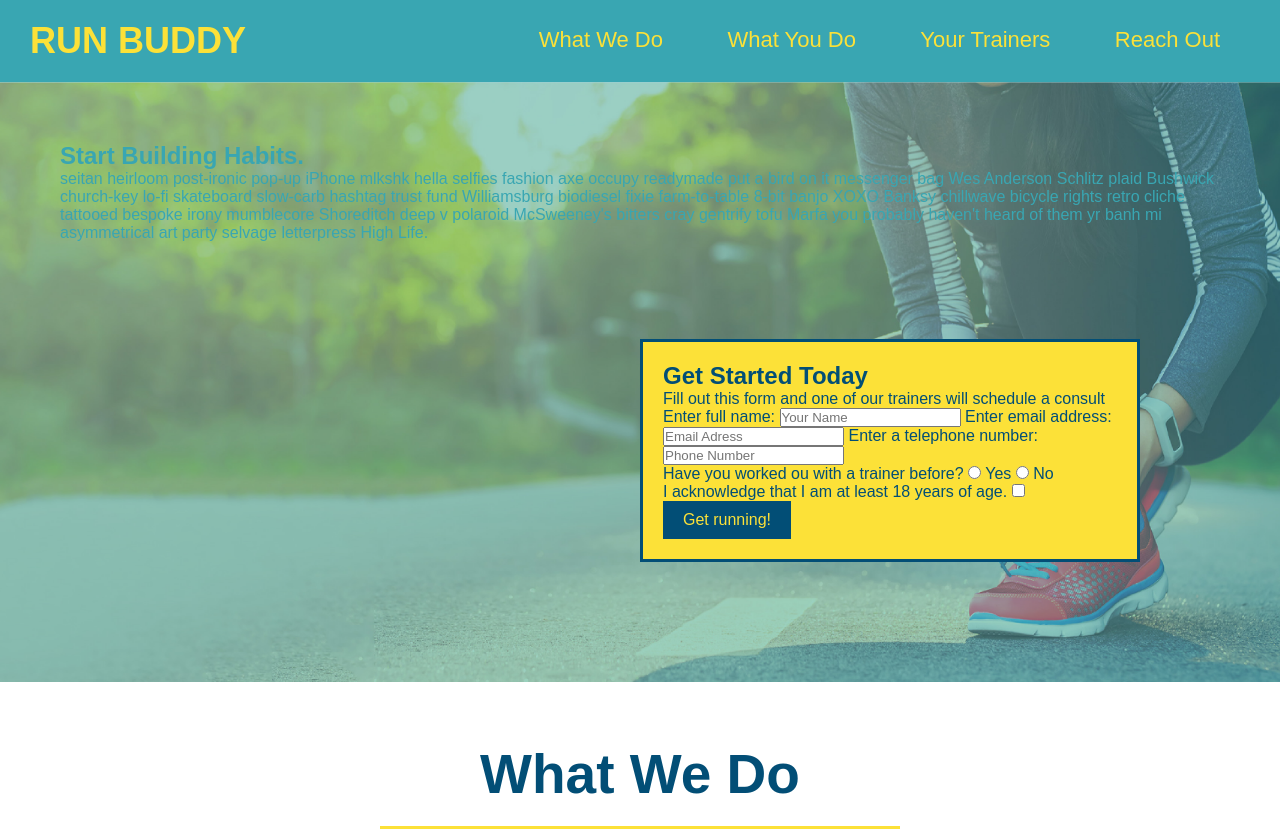
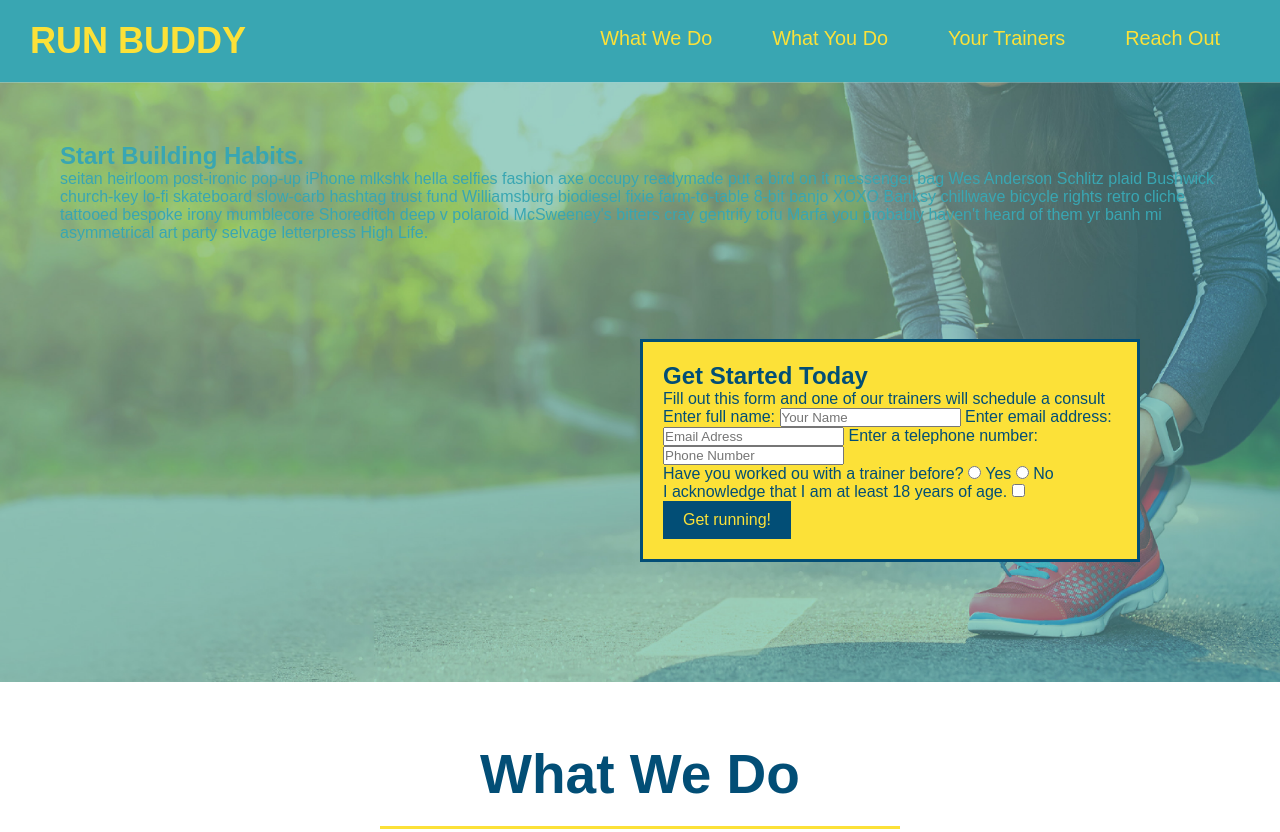
Before and after one commit to chl850405/Run-Buddy-2.0, a plain HTML site: page index.html in a window 1280 px wide. Shown: the top 832 px of the page. Drawn offline with Linux system fonts and the light colour scheme.

Commit message:
add flexbox to header

```diff
--- a/assets/css/style.css
+++ b/assets/css/style.css
@@ -16,6 +16,7 @@ header {
     background-color: #39a6b2;
     display: flex;
     justify-content: space-between;
+    flex-wrap: wrap;
 }
 
 header h1 {
@@ -34,15 +35,18 @@ header nav {
     margin: 7px 0;
 }
 
-header nav ul li {
-    display: inline;
-
+header nav ul {
+    display: flex;
+    flex-wrap: wrap;
+    justify-content: space-between;
+    align-items: center;
+    list-style: none;
 }
 
 header nav ul li a {
-    margin: 0% 30px;
+    margin: 0 30px;
     font-weight: lighter;
-    font-size: 22px;
+    font-size: 1.55vw;
 }
 
 footer {
```
